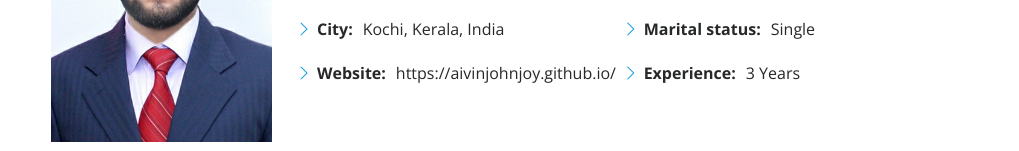
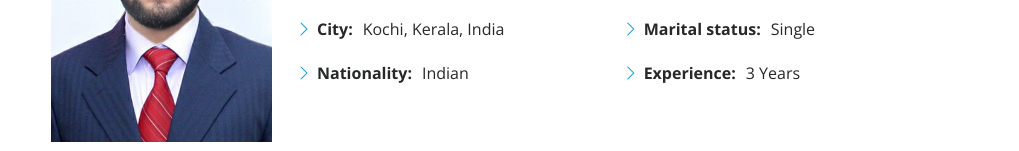
Before and after one commit to aivinjohnjoy/aivinjohnjoy.github.io, a plain HTML site: page index.html in a window 1280 px wide. Shown: the part 1239-1390 px from the top of the page, without its empty margins (261-1280 px from the left). Drawn offline with nearby package versions, Linux system fonts and the light colour scheme; a script that the page names is missing.

Commit message:
Add files via upload

```diff
--- a/index.html
+++ b/index.html
@@ -110,7 +110,7 @@
                   <li><i class="bi bi-chevron-right"></i> <strong>Master's:</strong> <span>MBA</span></li>
                   <li><i class="bi bi-chevron-right"></i> <strong>City:</strong> <span>Kochi, Kerala, India</span></li>
 
-                  <li><i class="bi bi-chevron-right" href="https://aivinjohnjoy.github.io/"></i> <strong>Website:</strong> <span>https://aivinjohnjoy.github.io/</span></li>
+                  <li><i class="bi bi-chevron-right"></i> <strong>Nationality:</strong> <span>Indian</span></li>
 
                 </ul>
               </div>
```
